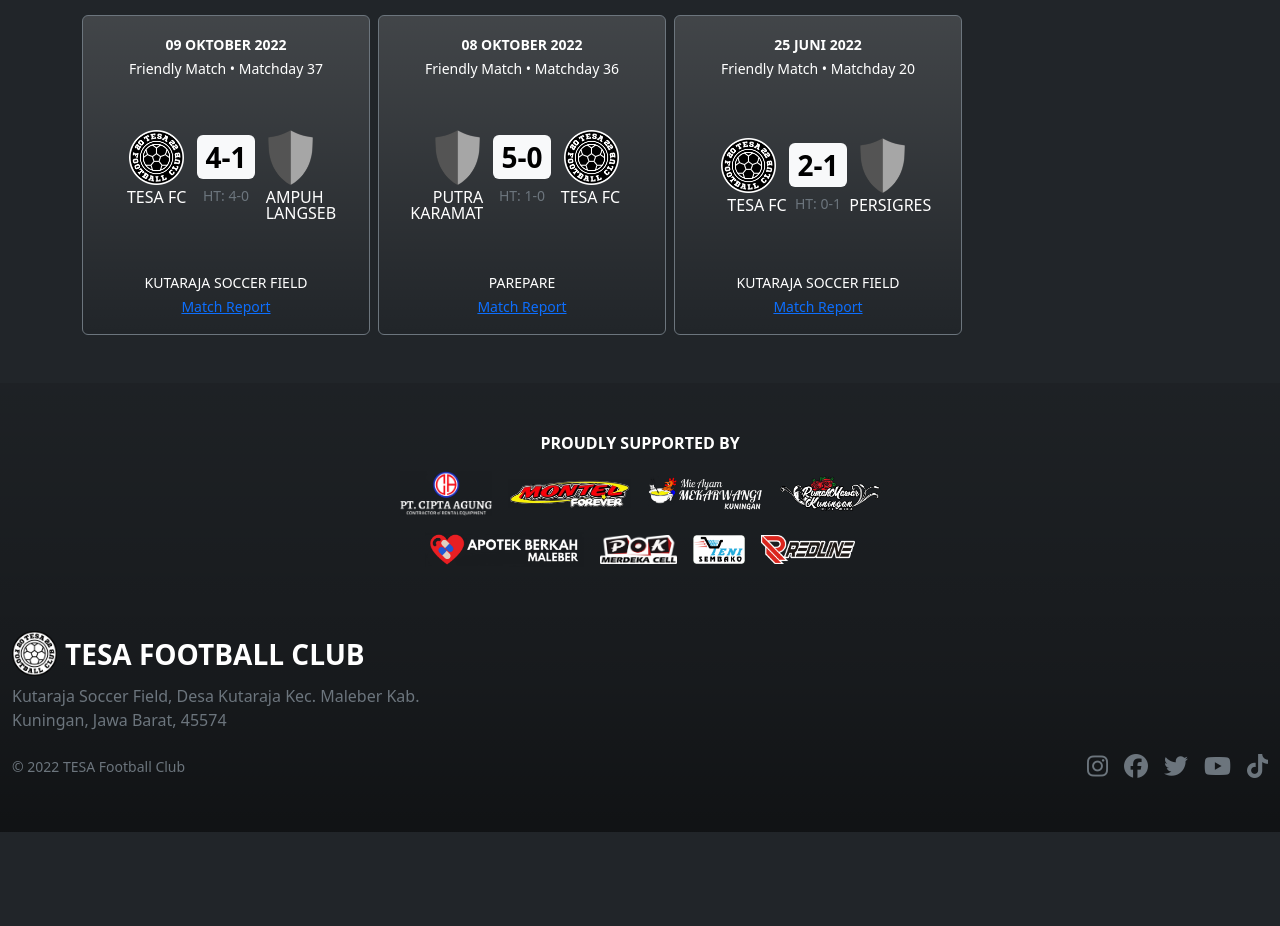
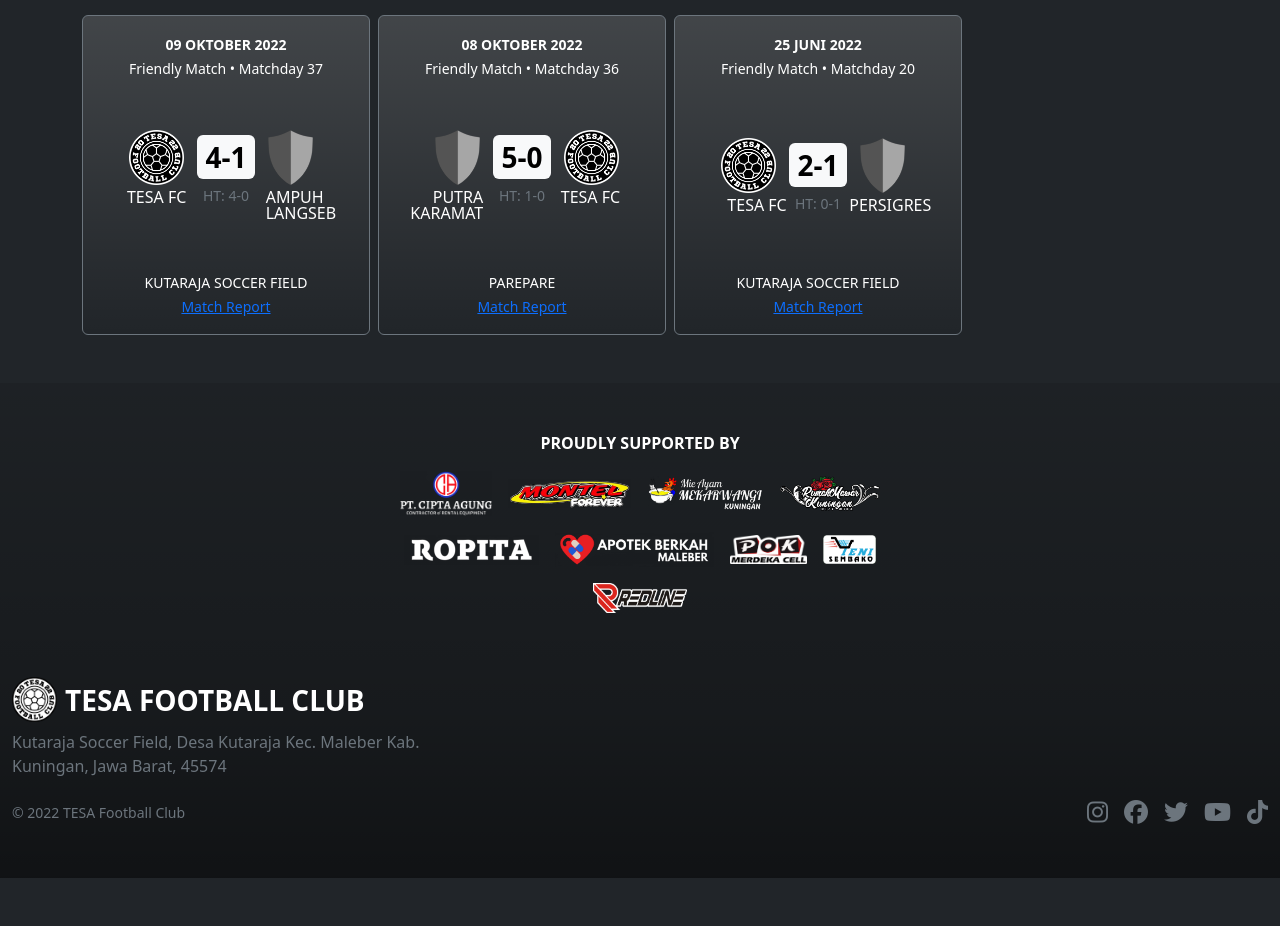
Before and after one commit to tesafc/tesafc.github.io, a Jekyll site: the page built from index.html, in a window 1280 px wide. Shown: the part 1240-2166 px from the top of the page. Built offline with Jekyll 4.4.1, drawn with Linux system fonts in a browser that asks for light colours; nearby versions of some CDN libraries; before the commit the page ends 2120 px from its top, so only the background shows below that.

Commit message:
Update default.html

```diff
--- a/_layouts/default.html
+++ b/_layouts/default.html
@@ -59,6 +59,7 @@
           <img src="{{ '/assets/img/logo/montel-forever.png' | relative_url }}" alt="" class="" style="object-fit: contain;" width="auto" height="30">
           <img src="{{ '/assets/img/logo/mie-mekarwangi.png' | relative_url }}" alt="" class="" style="object-fit: contain;" width="auto" height="35">
           <img src="{{ '/assets/img/logo/rumah-mawar-kuningan.png' | relative_url }}" alt="" class="" style="object-fit: contain;" width="auto" height="35">
+          <img src="{{ '/assets/img/logo/ropita.png' | relative_url }}" alt="" class="" style="object-fit: contain;" width="auto" height="30">
           <img src="{{ '/assets/img/logo/apotek-berkah.png' | relative_url }}" alt="" class="" style="object-fit: contain;" width="auto" height="35">
           <img src="{{ '/assets/img/logo/POK.png' | relative_url }}" alt="" class="" style="object-fit: contain;" width="auto" height="30">
           <img src="{{ '/assets/img/logo/yeni-sembako.png' | relative_url }}" alt="" class="" style="object-fit: contain;" width="auto" height="30">
```
